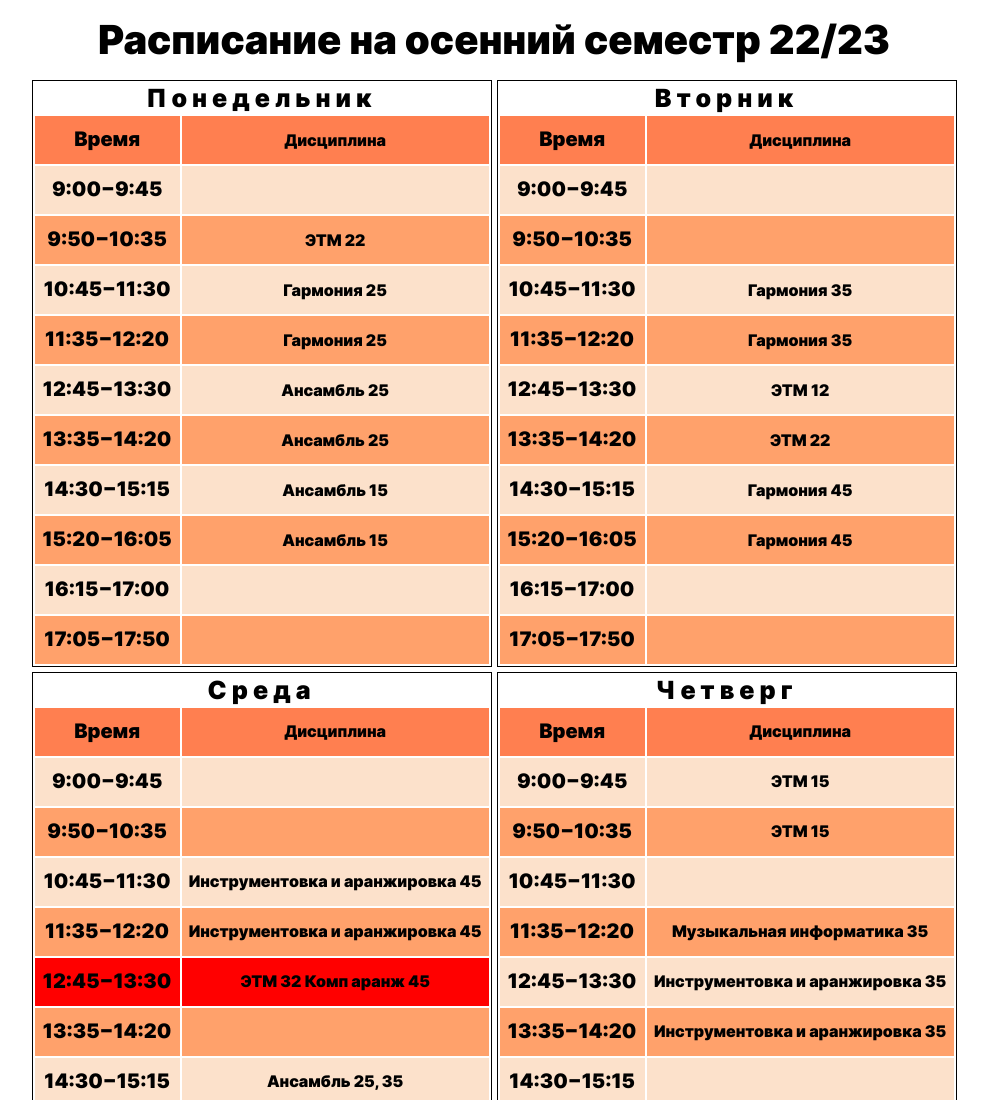
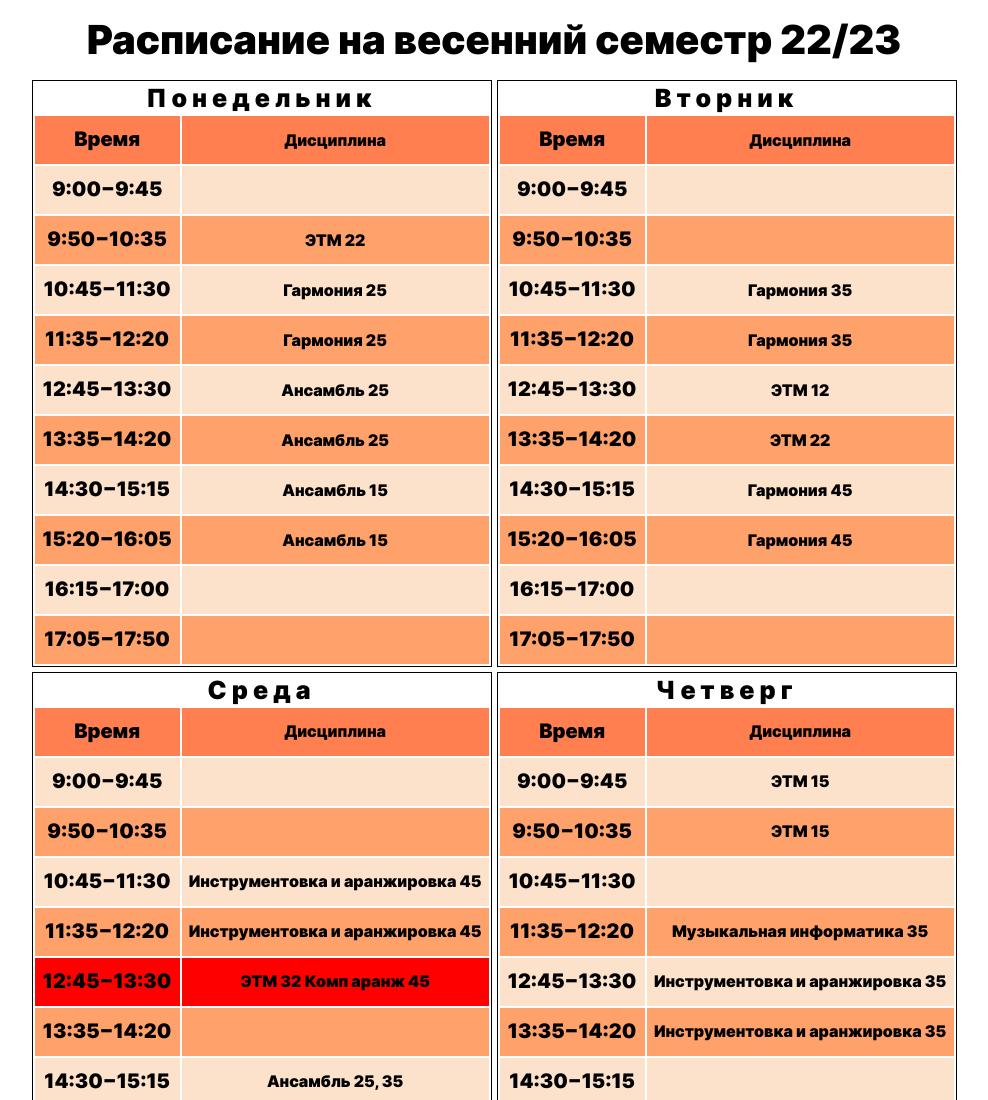
Before and after one commit to bxnchxfxtxms/tkk_schedule, a plain HTML site: page index.html in a window 1280 px wide. Shown: the top 1100 px of the page, without its empty margins (146-1134 px from the left). Drawn offline with Linux system fonts and the light colour scheme; files whose address does not match are found by name.

Commit message:
spring 2023

```diff
--- a/index.html
+++ b/index.html
@@ -7,7 +7,7 @@
     <title>Schedule</title>
 </head>
 <body class="page">
-    <h1 class="title">Расписание на осенний семестр 22/23</h1>
+    <h1 class="title">Расписание на весенний семестр 22/23</h1>
     <div class="table-container">
         <table>
                 <tr class="day">
```
